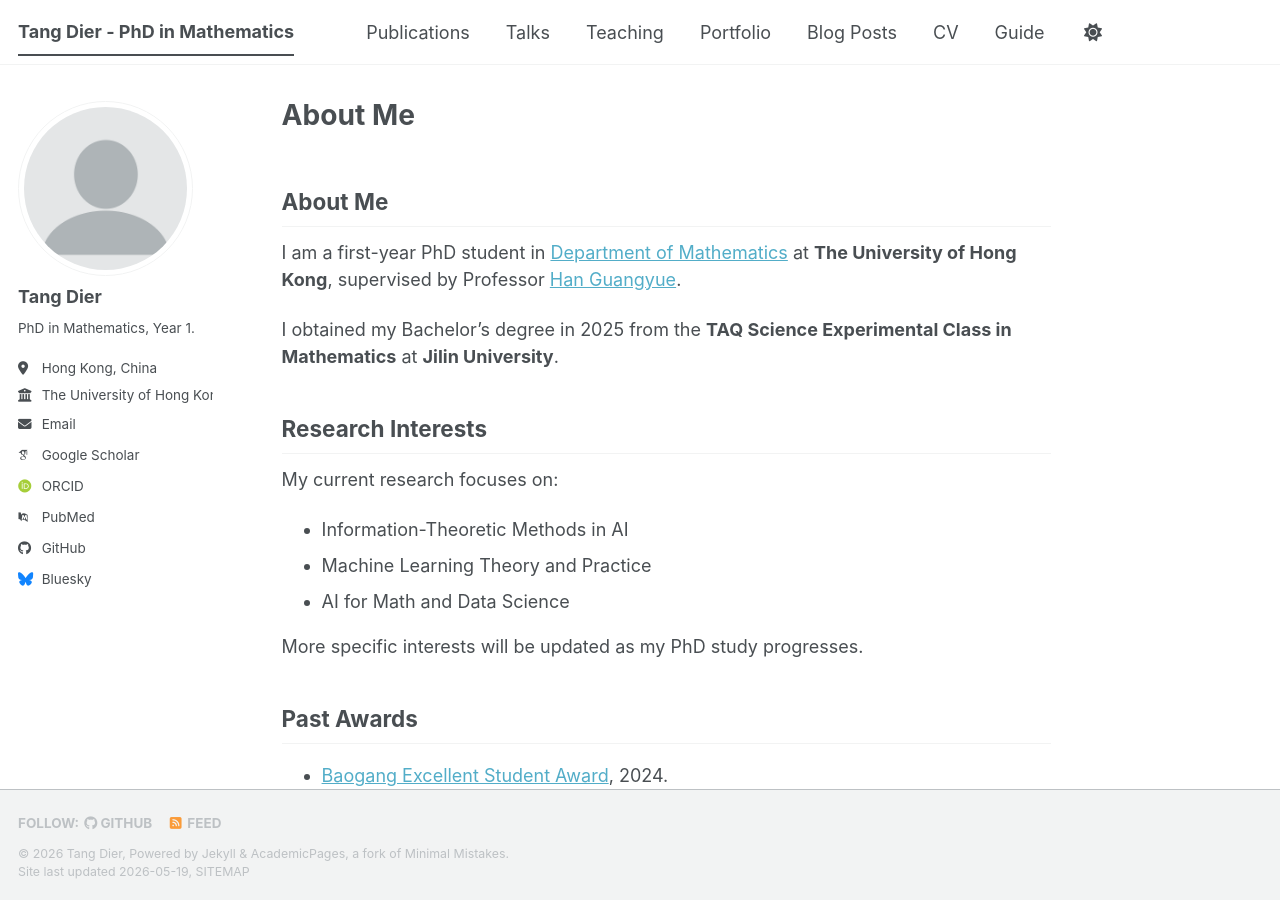
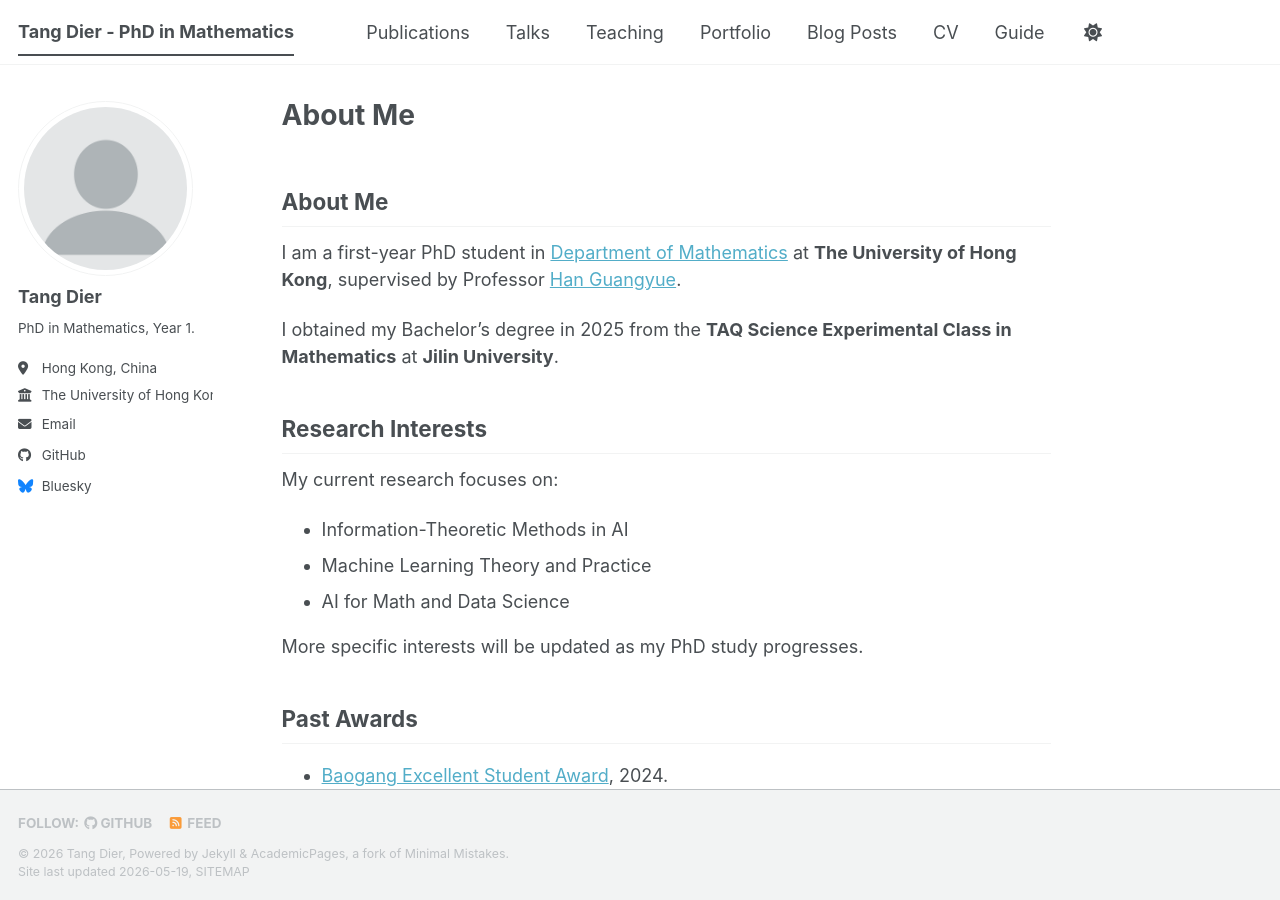
Before and after one commit to TangDier03/tangdier03.github.io, a Jekyll site: the page built from _pages/about.md, in a window 1280 px wide and 900 px high. Built offline with Jekyll 4.4.1, drawn with Linux system fonts in a browser that asks for light colours; some web fonts are replaced; a script bundle is joined from its source files by our own code; library files that are not in the unit come from our copies.

Commit message:
Update _config.yml

```diff
--- a/_config.yml
+++ b/_config.yml
@@ -32,19 +32,19 @@ author:
   uri              : # URL
   email            : "tangde_math@connect.hku.hk"
 
-  # Academic websites
-  academia         : # URL
-  arxiv            : # URL - Update with the correct link to your profile
-  googlescholar    : "https://scholar.google.com/citations?user=PS_CX0AAAAAJ"
-  inspire-hep      : # URL
-  impactstory      : # URL
-  orcid            : "https://orcid.org/yourorcidurl"
-  semantic         : # URL
-  ssrn             : # URL
-  pubmed           : "https://www.ncbi.nlm.nih.gov/pubmed/?term=john+snow"
-  researchgate     : # URL
-  scopus           : # URL
-  zotero           : # URL
+  # # Academic websites
+  # academia         : # URL
+  # arxiv            : # URL - Update with the correct link to your profile
+  # googlescholar    : "https://scholar.google.com/citations?user=PS_CX0AAAAAJ"
+  # inspire-hep      : # URL
+  # impactstory      : # URL
+  # orcid            : "https://orcid.org/yourorcidurl"
+  # semantic         : # URL
+  # ssrn             : # URL
+  # pubmed           : "https://www.ncbi.nlm.nih.gov/pubmed/?term=john+snow"
+  # researchgate     : # URL
+  # scopus           : # URL
+  # zotero           : # URL
 
 
   # Repositories and software development
```
